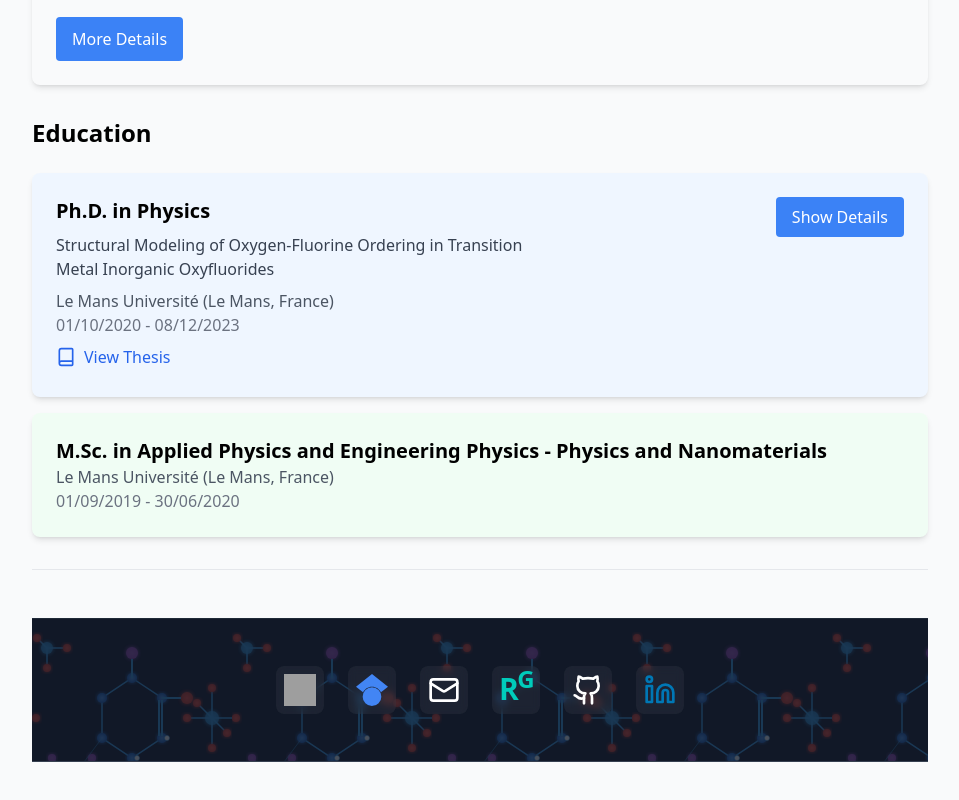
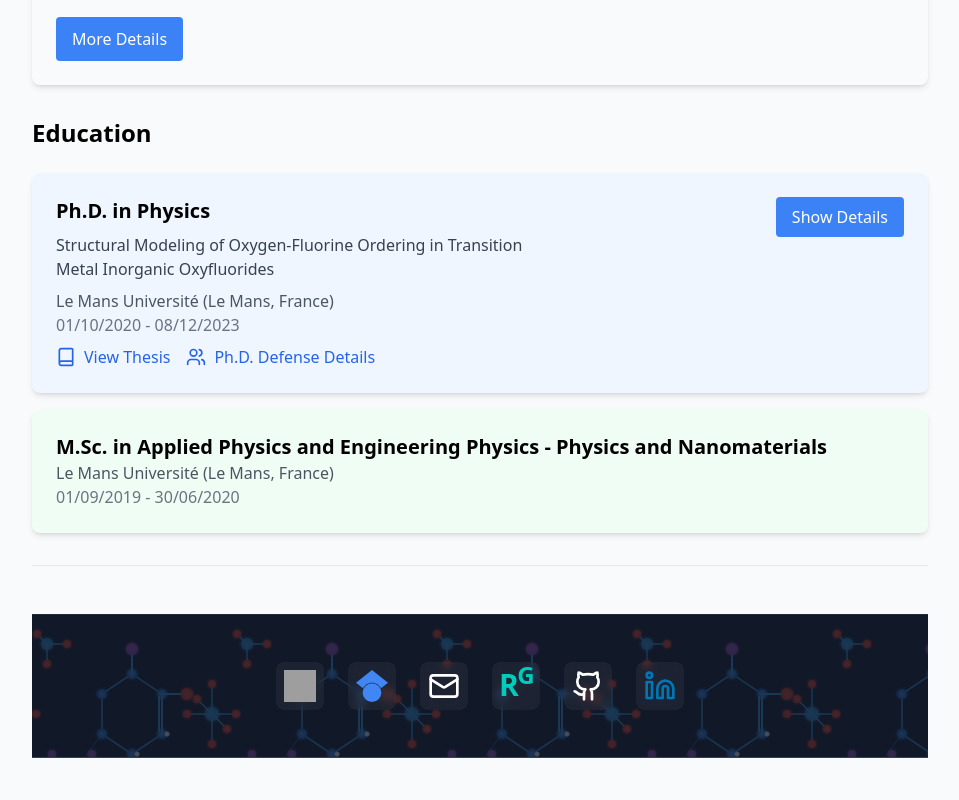
Before and after one commit to ozakary/ozakary.github.io, a React (Vite) app: page / in a window 1280 px wide. Shown: the part 975-1775 px from the top of the page, without its empty margins (160-1119 px from the left). Built offline with nearby package versions, Linux system fonts and the light colour scheme; grey boxes are pictures that could not be loaded.

Commit message:
Added PhD defense details

```diff
--- a/src/App.jsx
+++ b/src/App.jsx
@@ -98,6 +98,7 @@ const App = () => {
         field: "Physics",
         title: "Structural Modeling of Oxygen-Fluorine Ordering in Transition Metal Inorganic Oxyfluorides",
         thesis: "https://theses.hal.science/tel-04412685/",
+        defenseDetails: "https://theses.fr/2023LEMA1026",
         institution: "Le Mans Université (Le Mans, France)",
         period: "01/10/2020 - 08/12/2023",
         color: "bg-blue-50",
@@ -370,16 +371,31 @@ const App = () => {
                     )}
                     <p className="text-gray-600">{degree.institution}</p>
                     <p className="text-gray-500">{degree.period}</p>
+                    {(degree.thesis || degree.defenseDetails) && (
+                      <div className="flex flex-wrap gap-4 mt-2">
                         {degree.thesis && (
                           <a
                             href={degree.thesis}
                             target="_blank"
                             rel="noopener noreferrer"
-                        className="inline-flex items-center gap-2 text-blue-600 hover:text-blue-800 mt-2"
+                            className="inline-flex items-center gap-2 text-blue-600 hover:text-blue-800"
                           >
                             <Book className="w-5 h-5" />
                             <span>View Thesis</span>
                           </a>
+                        )}
+                        {degree.defenseDetails && (
+                          <a
+                            href={degree.defenseDetails}
+                            target="_blank"
+                            rel="noopener noreferrer"
+                            className="inline-flex items-center gap-2 text-blue-600 hover:text-blue-800"
+                          >
+                            <Users className="w-5 h-5" />
+                            <span>Ph.D. Defense Details</span>
+                          </a>
+                        )}
+                      </div>
                     )}
                   </div>
                   {degree.committee && (
```
Lines whose indentation alone changed are shown as unchanged.
